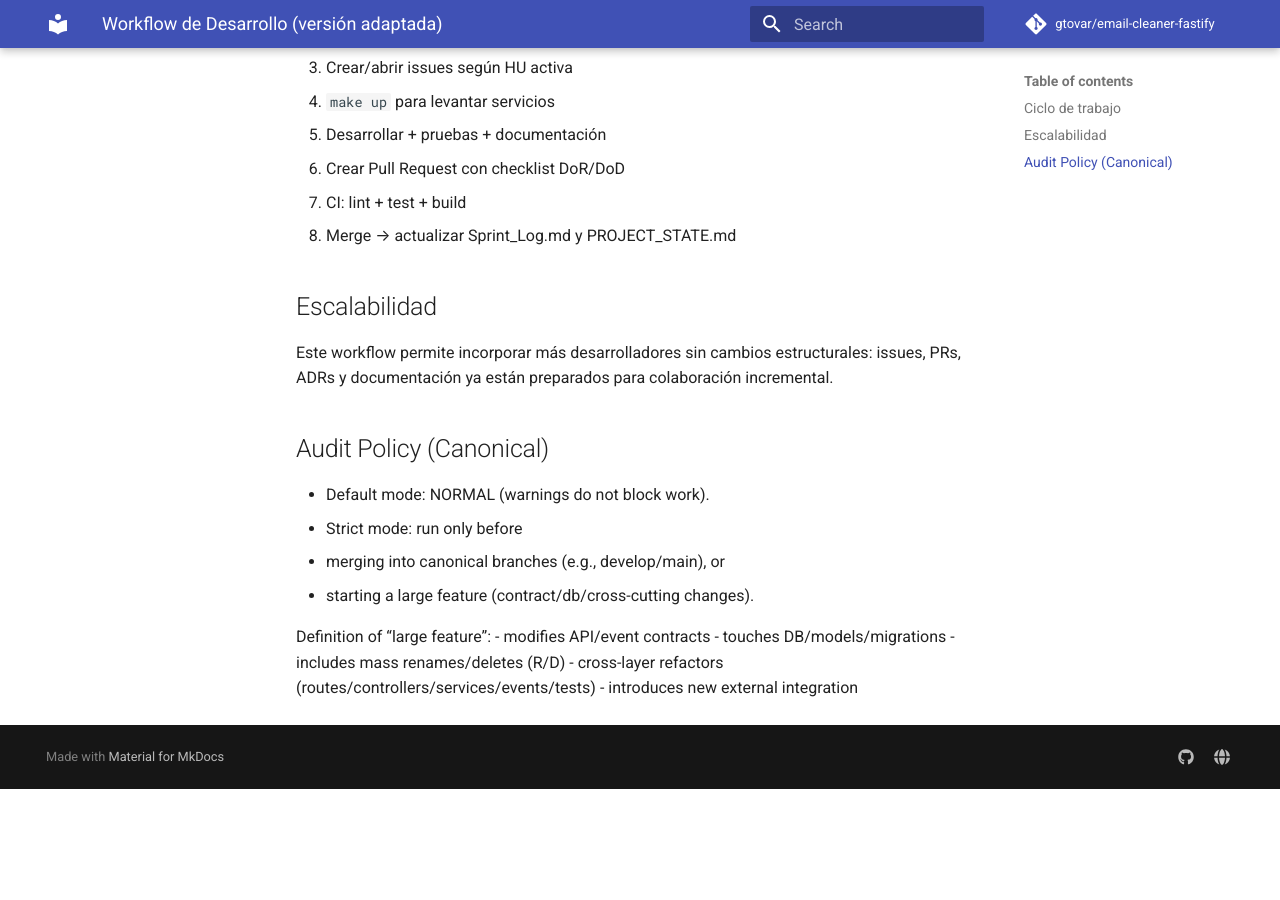
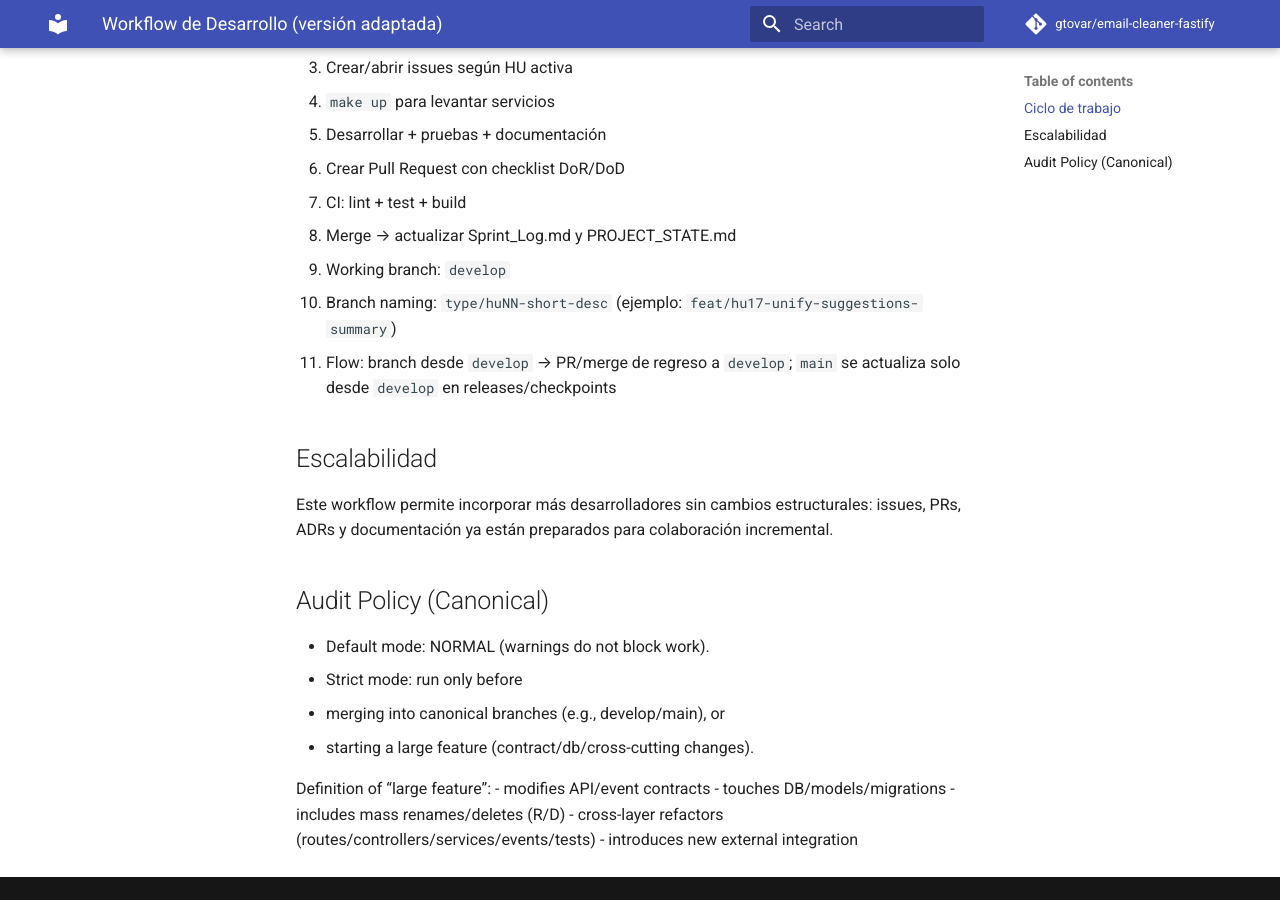
Before and after one commit to gtovar/email-cleaner-fastify, an MkDocs documentation site: the page built from docs/workflow.md, in a window 1280 px wide and 900 px high, scrolled down 465 px. Built offline with MkDocs 1.6.1 and Material for MkDocs 9.7.7, drawn with Linux system fonts in a browser that asks for light colours; comment, search, counter and statistics services are not loaded; before the commit the page ends 1254 px from its top, so only the background shows below that.

Commit message:
docs: standardize git workflow and branch naming

```diff
--- a/docs/workflow.md
+++ b/docs/workflow.md
@@ -17,6 +17,10 @@ Este proyecto utiliza un flujo de trabajo basado en:
 7. CI: lint + test + build
 8. Merge → actualizar Sprint_Log.md y PROJECT_STATE.md
 
+- Working branch: `develop`
+- Branch naming: `type/huNN-short-desc` (ejemplo: `feat/hu17-unify-suggestions-summary`)
+- Flow: branch desde `develop` → PR/merge de regreso a `develop`; `main` se actualiza solo desde `develop` en releases/checkpoints
+
 ## Escalabilidad
 
 Este workflow permite incorporar más desarrolladores sin cambios estructurales:
```
Also changed, not shown: CONTRIBUTION.md (+12 -7 lines), README_REENTRY.md (+1 -1 lines), docs/project_state_protocol_and_template.md (+1 -1 lines), docs/readme.guia.md (+1 -1 lines).
